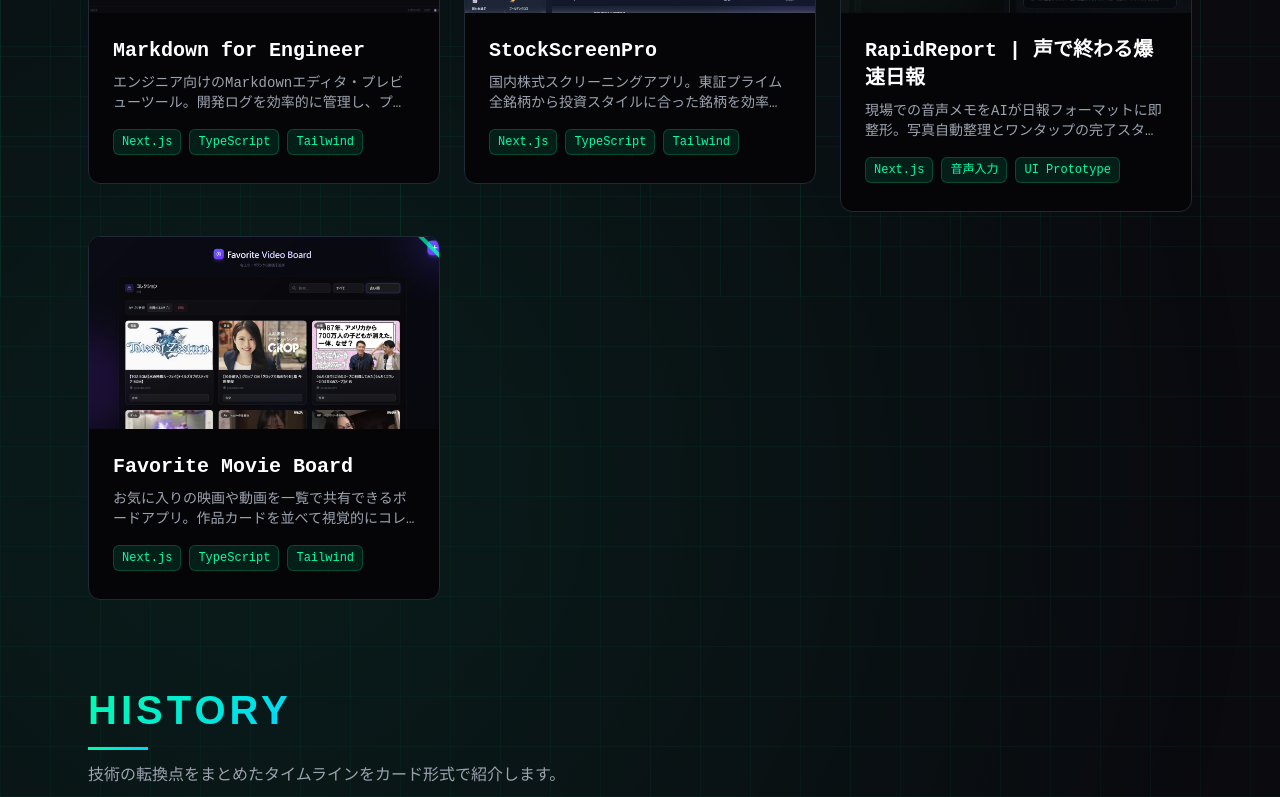
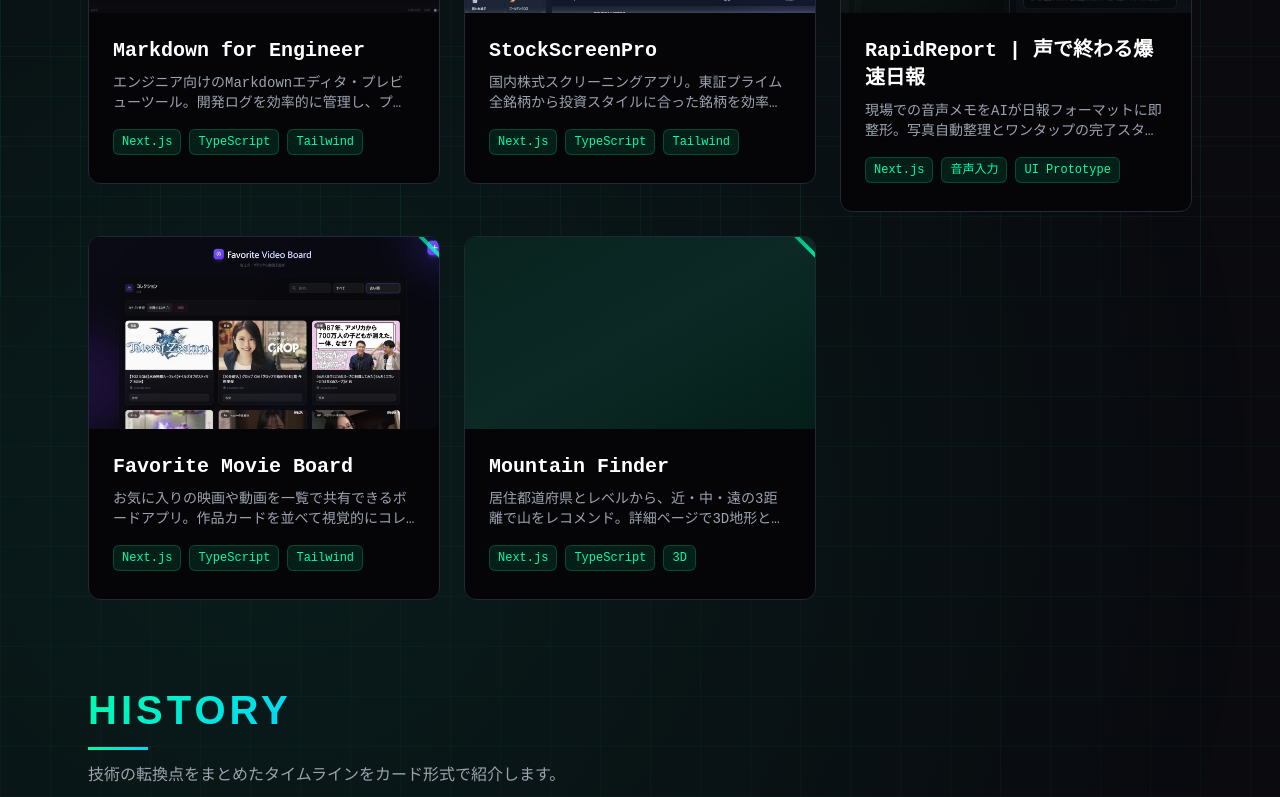
Before and after one commit to histonoby/My-Portfolio, a Next.js app: page / in a window 1280 px wide. Shown: the part 504-1301 px from the top of the page. Built offline with nearby package versions, Linux system fonts and the light colour scheme.

Commit message:
Add Mountain Finder to Projects

```diff
--- a/components/Projects.tsx
+++ b/components/Projects.tsx
@@ -46,6 +46,16 @@ const appProjects = [
     tags: ["Next.js", "TypeScript", "Tailwind"],
     image: "/images/favorite-videos.png",
     liveUrl: "https://favorite-movie-board.vercel.app/",
+    githubUrl: null,
+    isPlaceholder: false,
+  },
+  {
+    id: 5,
+    title: "Mountain Finder",
+    description: "居住都道府県とレベルから、近・中・遠の3距離で山をレコメンド。詳細ページで3D地形と時間割を確認できます。",
+    tags: ["Next.js", "TypeScript", "3D"],
+    image: null,
+    liveUrl: "https://mountain-finder.vercel.app/",
     githubUrl: null,
     isPlaceholder: false,
   },
```
